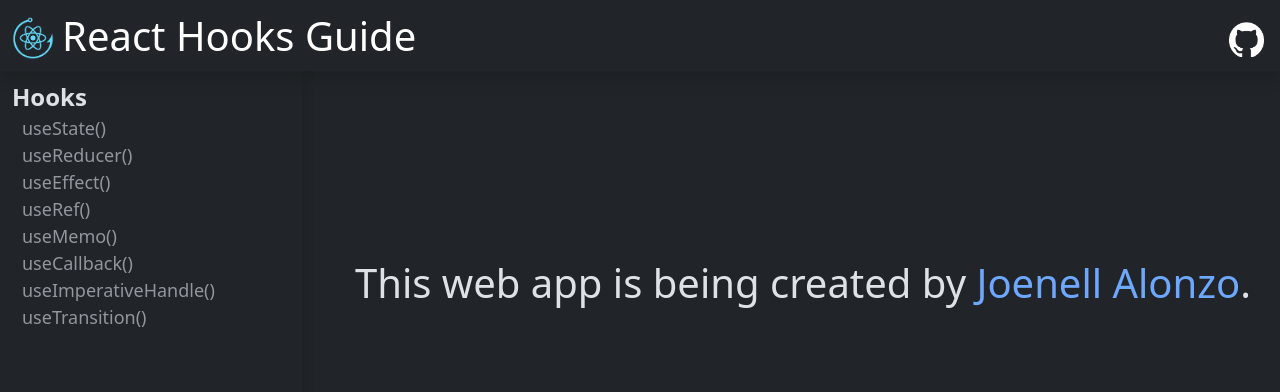
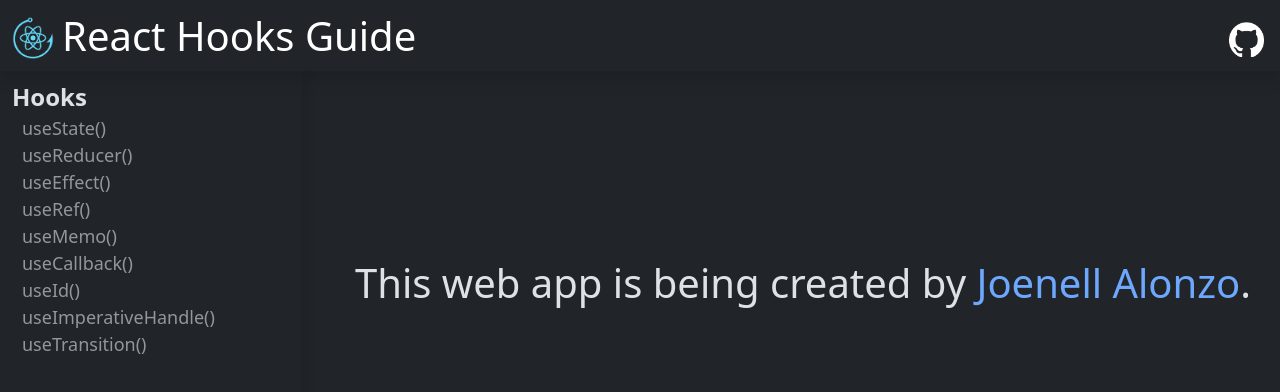
Before and after one commit to alonzojoe/react-hooks-guide, a React (Vite) app: page / in a window 1280 px wide. Shown: the top 392 px of the page. Built offline with nearby package versions, Linux system fonts and the light colour scheme.

Commit message:
feat: create new page for hook useId + route registration and add objects on navlinks

```diff
--- a/src/App.jsx
+++ b/src/App.jsx
@@ -10,6 +10,7 @@
 import HookUseMemo from "@/pages/use-memo/HookUseMemo";
 import HookUseCallback from "@/pages/use-callback/HookUseCallback";
 import HookUseTransition from "@/pages/use-transition/HookUseTransition";
+import HookUseId from "@/pages/use-id/HookUseId";
 
 function App() {
   return (
@@ -27,6 +28,7 @@
           />
           <Route path="/use-memo" element={<HookUseMemo />} />
           <Route path="/use-callback" element={<HookUseCallback />} />
+          <Route path="/use-id" element={<HookUseId />} />
           <Route path="/use-transition" element={<HookUseTransition />} />
           <Route path="*" element={<NotFound />} />
         </Route>
--- a/src/Layouts/RootLayout.jsx
+++ b/src/Layouts/RootLayout.jsx
@@ -36,11 +36,16 @@
   },
   {
     id: 7,
+    name: "useId()",
+    path: "/use-id",
+  },
+  {
+    id: 8,
     name: "useImperativeHandle()",
     path: "/use-imperativehandle",
   },
   {
-    id: 8,
+    id: 9,
     name: "useTransition()",
     path: "/use-transition",
   },
--- /dev/null
+++ b/src/pages/use-id/HookUseId.jsx
@@ -0,0 +1,7 @@
+import React from "react";
+
+const HookUseId = () => {
+  return <div>useId()</div>;
+};
+
+export default HookUseId;
```
